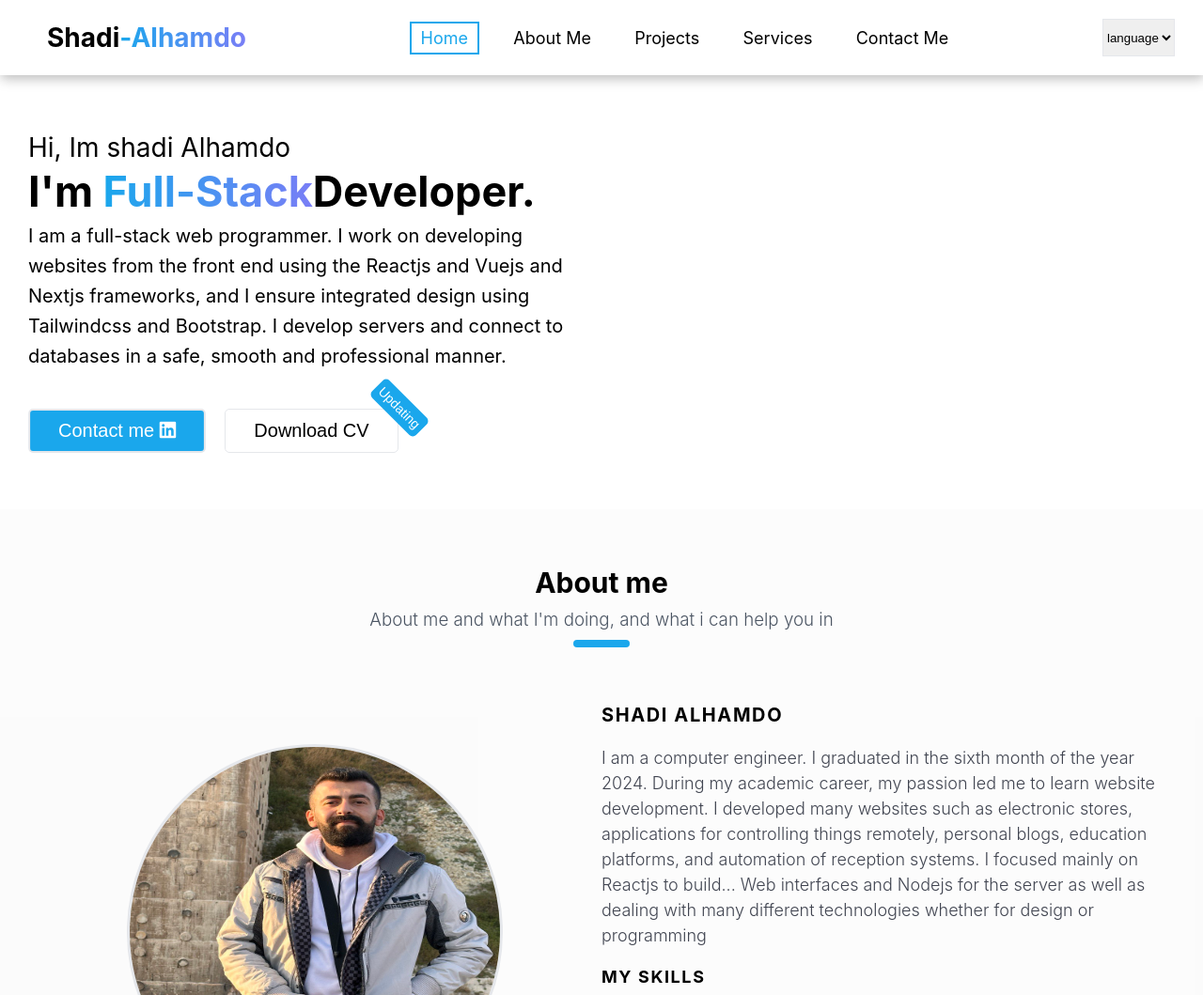
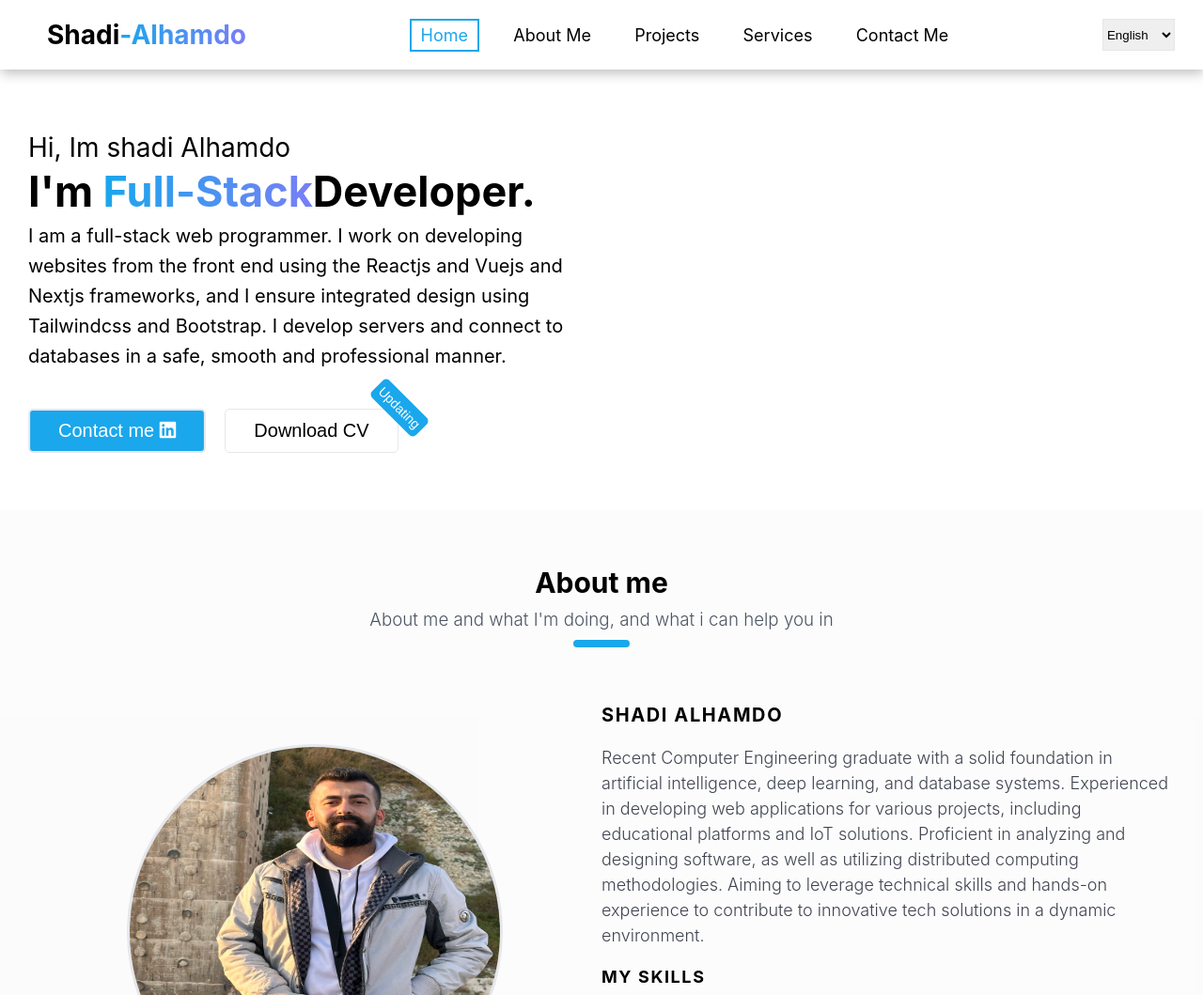
Before and after one commit to ShadiAlhamdo/Test, a React (Create React App) app: page / in a window 1280 px wide. Shown: the top 1059 px of the page at 94% size. Built offline with nearby package versions, Linux system fonts and the light colour scheme; no server answers; the database is empty.

Commit message:
Add New Code Css

```diff
--- a/public/index.html
+++ b/public/index.html
@@ -26,7 +26,7 @@
   <!-- support v4 icon references/syntax -->
   <link href="css/all.min.css" rel="stylesheet" />
 
-    <title>React App</title>
+    <title>Shadi Alhamdo</title>
   </head>
   <body>
     <noscript>You need to enable JavaScript to run this app.</noscript>
--- a/src/App.css
+++ b/src/App.css
@@ -30,6 +30,8 @@ ul{
 .container{
     margin: 0 auto;
     padding: 20px 30px;
+    max-width: 1400px;
+    overflow:hidden;
 
 }
 .text-blue-600 {
@@ -85,7 +87,7 @@ ul{
     grid-gap: 20px;
 }
 .project .content .projectcard{
-    height: 600px;
+    min-height: 600px;
     padding: 10px 20px;
     border-radius: 10px;
    border:  2px solid #e5e7eb  ;
@@ -170,6 +172,10 @@ ul{
     }
     .contact form {
        min-width: auto !important;
+       flex-direction: column;
+    }
+    .contact form .w-49{
+        width: 100% !important;
     }
 }
 @media  screen and (max-width:900px) {
--- a/src/Components/About/About.js
+++ b/src/Components/About/About.js
@@ -24,14 +24,16 @@ const About=()=> {
               </div>
               <div className='row right'>
                 <h1>{lng=="en"?`Shadi Alhamdo`:`شادي الحمدو`}</h1>
-                <p>{lng=='en'?`I am a computer engineer. I graduated in the sixth month of the year 2024.
-                 During my academic career, my passion led me to learn website development. I developed many websites such as electronic stores, applications for controlling things remotely, personal blogs, education platforms, and automation of reception systems. I focused mainly on Reactjs to build...
-                 Web interfaces and Nodejs for the server as well as dealing with many different technologies whether for design or programming`:
-                 `أنا مهندس كومبيوتر تخرجت في الشهر السادس من العام 2024 وخلال مسيرتي الدراسية قادني الشغف لتعلم تطوير مواقع الويب
-                 و قد قمت بتطوير العديد من المواقع مثل المتاجر الالكترزنية
-                 و تطبيقات التحكم بالاشياء عن بعد
-                 و مدونات شخصية ومنصات التعليم و أتمتة أنظمة أستقبال , قمت بتالركيز بشكل أساسي على
-                 Reactjs لبناء واجهات الويب و Nodejs للسيرفر وكذلك تعاملت مع العديد من التقنيات المختلفة سواء للتصميم او للبرمجة  `}
+                <p>{lng=='en'?` Recent Computer Engineering graduate with a solid foundation in artificial intelligence, deep
+                                learning, and database systems. Experienced in developing web applications for various projects,
+                                including educational platforms and IoT solutions. Proficient in analyzing and designing software,
+                                as well as utilizing distributed computing methodologies. Aiming to leverage technical skills and
+                                hands-on experience to contribute to innovative tech solutions in a dynamic environment.`:
+                                                `خريج هندسة كمبيوتر حديث مع أساس متين في الذكاء الاصطناعي وعميق
+                                أنظمة التعلم وقواعد البيانات. لديه خبرة في تطوير تطبيقات الويب لمختلف المشاريع،
+                                بما في ذلك المنصات التعليمية وحلول إنترنت الأشياء. يجيد تحليل وتصميم البرامج
+                                وكذلك استخدام منهجيات الحوسبة الموزعة. تهدف إلى الاستفادة من المهارات التقنية و
+                                خبرة عملية للمساهمة في الحلول التقنية المبتكرة في بيئة ديناميكية. `}
                 </p>
                 <div className='skills'>
                   <h1>{lng=='en'?`My Skills`:`مهاراتي`}</h1>
--- a/src/Components/Contact/Contact.css
+++ b/src/Components/Contact/Contact.css
@@ -4,6 +4,9 @@
     display: flex;
     justify-content: space-between;
     flex-wrap: wrap;
+    border: 2px solid #eee;
+    border-radius: 10px;
+    padding: 2px 5px;
 }
 .contact form .w-49{
     width: 49%;
--- a/src/Components/Header/Header.css
+++ b/src/Components/Header/Header.css
@@ -2,13 +2,14 @@
     position: fixed;
     width: 100%;
     z-index: 10;
+    height: 72px;
 }
 .header .container{
     display: flex;
     justify-content: space-between;
     background-color: #fff;
     box-shadow: 1px 4px 12px rgb(0 0 0 / 26%);
-    height: 10vh;
+
 }
 .header  .logo{
     padding: 0 20px;
--- a/src/Components/Header/Header.js
+++ b/src/Components/Header/Header.js
@@ -34,7 +34,7 @@ const Header=()=> {
                 </ul>
         </div>
         <select name="language" id="language" onChange={handleChange}>
-            <option>language</option>
+            <option disabled value=""> language</option>
             <option value="en" >English</option>
             <option value="ar">العربية</option>
         </select>
--- a/src/Components/Project/Project.js
+++ b/src/Components/Project/Project.js
@@ -3,7 +3,6 @@ import Title from '../Title/Title'
 import Projectcard from './Projectcard'
 import cookies from 'js-cookie';
 import supabase from '../../supabaseClient';
-import ScrollAnimation from 'react-animate-on-scroll';
 
 const Project=()=> {
    const lng=cookies.get('i18next')||"en"
@@ -149,6 +148,7 @@ const Project=()=> {
                     img={val.img}
                     key={ind}
                     />
+
                   )
                 })
                 }
```
Also changed, not shown: 5 other files (tests, documents, lock files or other folders).
